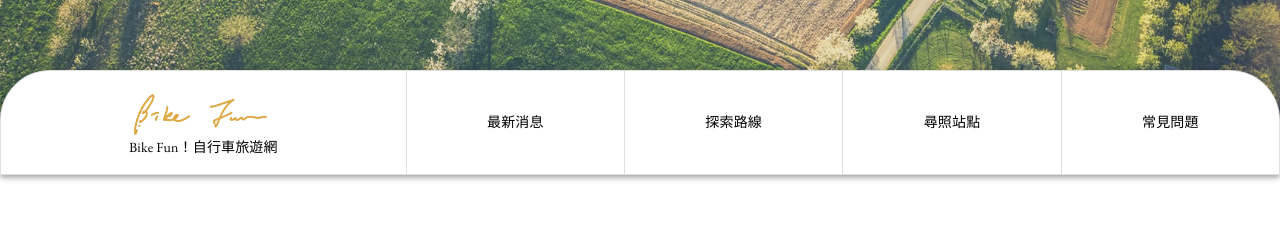
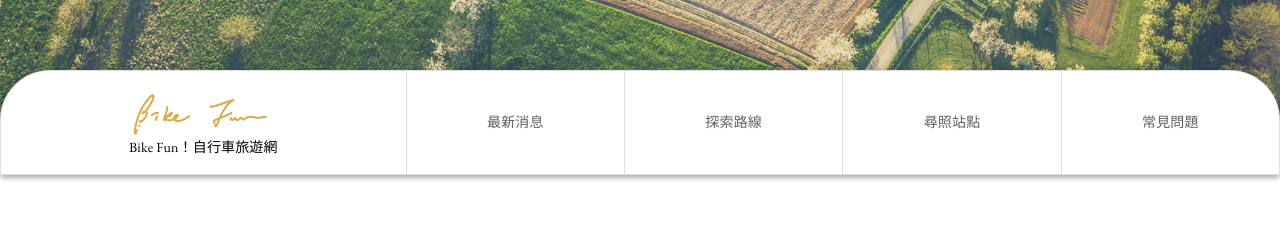
Before and after one commit to jasperdyb/f2e_2021_bike_route, a Next.js app: page / in a window 1280 px wide. Shown: the part 573-798 px from the top of the page. Built offline with nearby package versions, Linux system fonts and the light colour scheme.

Commit message:
Fix app  bar color

```diff
--- a/components/Navbar.tsx
+++ b/components/Navbar.tsx
@@ -31,6 +31,7 @@ const CustomAppBar = styled(ThemedAppBar)`
   border-radius: 50px 50px 0px 0px;
   border-width: 1px;
   border-style: solid;
+  overflow: hidden;
 `;
 
 const TitleLinkStack = styled(Stack)`
@@ -46,8 +47,20 @@ const Slogan = muiStyled(Typography)(
 `
 );
 
-const NavButton = styled(Button)`
+const themedButton = muiStyled(Button)(
+  ({ theme }) => `
+  cursor: pointer;
+  color: ${theme.palette.grey[700]};
+  &:hover {
+   background-color: ${theme.palette.primary.main};
+   color: ${theme.palette.primary.contrastText};
+  }
+`
+);
+
+const NavButton = styled(themedButton)`
   flex-grow: 1;
+  border-radius: 0;
 `;
 
 // const Logo = styled(Image)`
```
